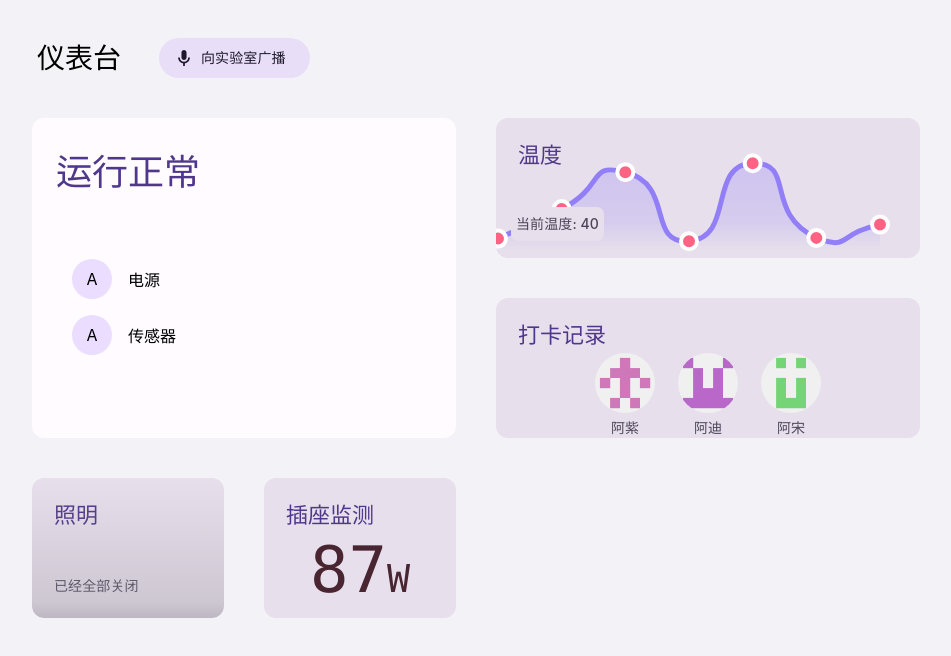
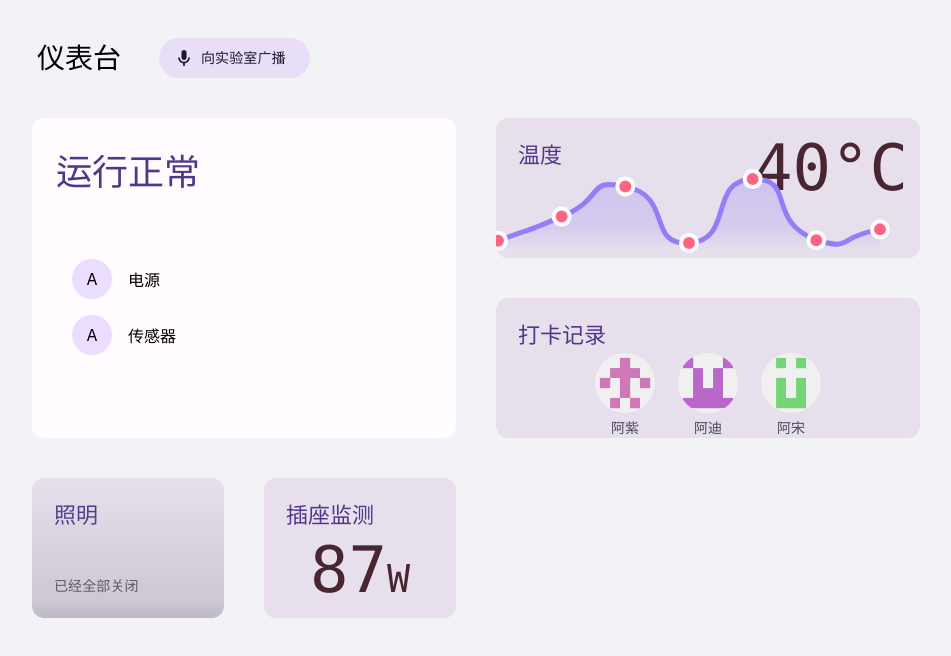
Before and after one commit to io-club/IMS-Frontend, a Next.js app in the folder shell/: page /dashboard in a window 1280 px wide. Shown: the top 656 px of the page, without its empty margins (48-999 px from the left). Built offline with nearby package versions, Linux system fonts and the light colour scheme.

Commit message:
Update design

```diff
--- a/shell/app/components/Temperature.tsx
+++ b/shell/app/components/Temperature.tsx
@@ -88,18 +88,19 @@ export default function Temperature(props: {style: CSSProperties}) {
         position: "absolute",
         left: -10,
         bottom: -5,
-        height: 'calc(100% - 22px)',
+        height: 'calc(100% - 39px)',
         width: 'calc(100% + 20px)',
         borderRadius: '12px'
     }
     return <div style={props.style}>
         <Card title={'温度'}>
-            <span
-                className={[cardStyle.Description, cardStyle.Background].join(' ')}
-                style={{zIndex: 9, backgroundColor: 'rgb(231, 224, 236)'}}
+            <div
+                className={cardStyle.BigNumber}
+                style={{position: "absolute", transform: "unset", left: 'unset', right: '12px', top: '9px', color: '#492532'}}
             >
-                当前温度: 40
-            </span>
+                40
+                <span>°C</span>
+            </div>
             <div style={graphStyle}>
                 <Line options={chartOptions} data={data} />
             </div>
```
